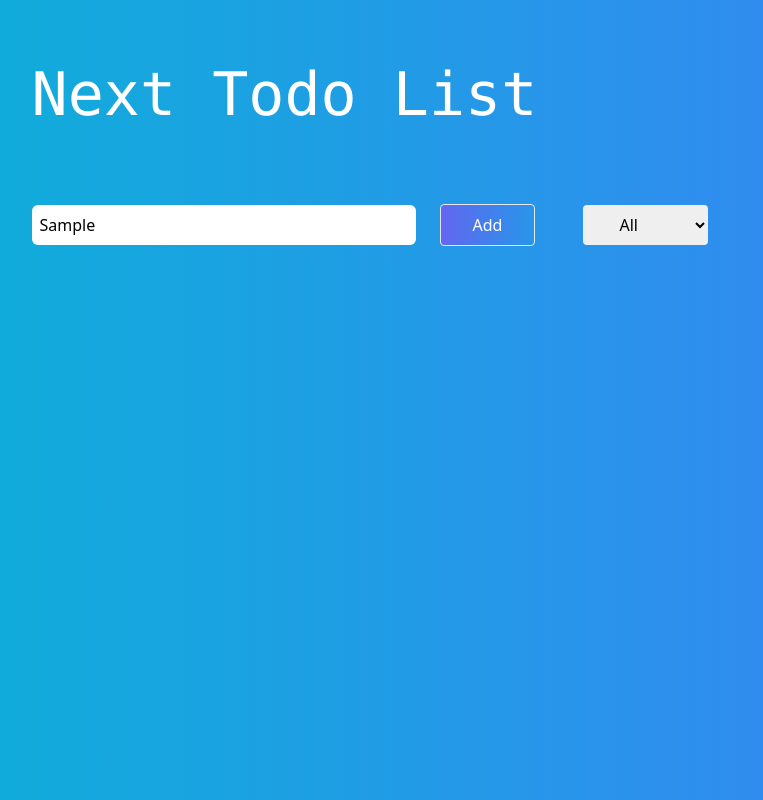
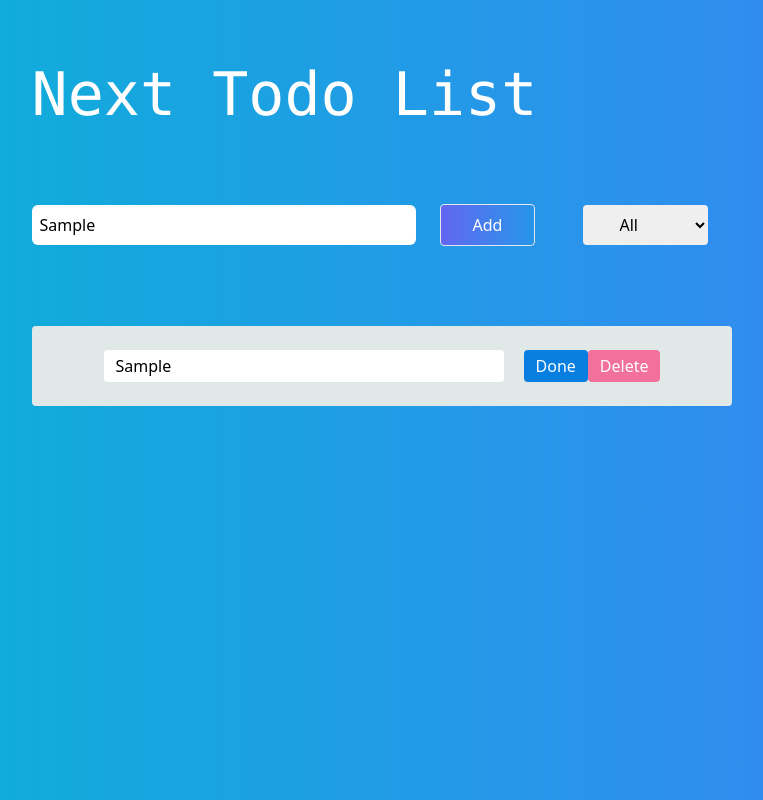
Before and after one commit to ashutoshbhandari5/List-Editor, a Next.js app: page / in a window 1280 px wide. Both pictures are taken after typing "Sample" into the empty fields and a click on the button "Add". Shown: the whole page, without its empty margins (258-1021 px from the left). Built offline with nearby package versions, Linux system fonts and the light colour scheme.

Commit message:
initial functionality

```diff
--- a/components/TodoForm.js
+++ b/components/TodoForm.js
@@ -5,6 +5,7 @@ const TodoForm = ({
   setTodoItem,
   currentFilter,
   setCurrentFilter,
+  submitNewTodo,
 }) => {
   return (
     <div>
@@ -14,7 +15,13 @@ const TodoForm = ({
         value={todoItem}
         type="text"
       />
-      <button className="mx-6 border-[1px] text-white px-8 cursor-pointer py-2 bg-gradient-to-r from-indigo-500 rounded hover:opacity-80 transition-all">
+      <button
+        onClick={(e) => {
+          e.preventDefault();
+          submitNewTodo();
+        }}
+        className="mx-6 border-[1px] text-white px-8 cursor-pointer py-2 bg-gradient-to-r from-indigo-500 rounded hover:opacity-80 transition-all"
+      >
         Add
       </button>
       <select
@@ -23,9 +30,9 @@ const TodoForm = ({
         className="mx-6 px-8 cursor-pointer rounded py-2 outline-none"
       >
         <option disabled={true}>Filter</option>
-        <option>All</option>
-        <option>Done</option>
-        <option>Todo</option>
+        <option value="all">All</option>
+        <option value="completed">Done</option>
+        <option value="incomplete">Todo</option>
       </select>
     </div>
   );
--- /dev/null
+++ b/components/TodoItem.js
@@ -0,0 +1,27 @@
+import React from "react";
+
+const TodoItem = ({ item, handleIsCompleted, deleteTodo }) => {
+  return (
+    <div className="flex w-full min-w-[120px] justify-center text-white p-2">
+      <h1 className="bg-white min-w-[400px] text-black py-1 px-3 rounded mr-5 ">
+        {item.name}
+      </h1>
+      <button
+        onClick={(e) => {
+          handleIsCompleted(item.id);
+        }}
+        className="py-1 px-3 rounded bg-add-green"
+      >
+        Done
+      </button>
+      <button
+        onClick={() => deleteTodo(item.id)}
+        className="bg-delete-red rounded py-1 px-3"
+      >
+        Delete
+      </button>
+    </div>
+  );
+};
+
+export default TodoItem;
--- a/pages/index.js
+++ b/pages/index.js
@@ -1,14 +1,83 @@
-import React, { useEffect, useState } from "react";
+import React, { useCallback, useEffect, useState } from "react";
 import TodoForm from "../components/TodoForm";
+import TodoItem from "../components/TodoItem";
 
 export default function Home() {
   const [todoItem, setTodoItem] = useState("");
   const [currentFilter, setCurrentFilter] = useState("All");
   const [todo, setTodoList] = useState([]);
 
-  const submitNewTodo = () => {};
+  const setTodosInLocalStorage = (todos) => {
+    if (window !== undefined) {
+      if (todos !== null) {
+        localStorage.setItem("todos", JSON.stringify(todos));
+      } else {
+        localStorage.setItem("todos", JSON.stringify([]));
+      }
+    }
+  };
 
-  useEffect(() => {}, []);
+  const getTodosFromLocalStorage = () => {
+    if (typeof window !== undefined) {
+      const todos = JSON.parse(localStorage.getItem("todos"));
+      if (todos) {
+        return todos;
+      }
+      return [];
+    }
+  };
+
+  const filterTodos = (todos) => {
+    switch (currentFilter) {
+      case "all":
+        return todos;
+        break;
+
+      case "completed":
+        return todos.filter((el) => el.completed);
+        break;
+
+      case "incomplete":
+        return todos.filter((el) => !el.completed);
+        break;
+    }
+  };
+
+  const submitNewTodo = () => {
+    setTodoList((prevState) => {
+      const newTodoList = [
+        ...prevState,
+        {
+          name: todoItem,
+          completed: false,
+          date: new Date().toJSON().slice(0, 10).replace(/-/g, "/"),
+          id: Date.now().toString(36) + Math.random().toString(36).substr(2),
+        },
+      ];
+      setTodosInLocalStorage(newTodoList);
+      return newTodoList;
+    });
+  };
+
+  const handleIsCompleted = (id) => {
+    setTodoList((prevState) =>
+      prevState.map((el) => {
+        if (el.id === id) {
+          return { ...el, completed: true };
+        } else {
+          return el;
+        }
+      })
+    );
+  };
+
+  const deleteTodo = (id) => {
+    setTodoList((prevState) => prevState.filter((el) => el.id !== id));
+  };
+
+  useEffect(() => {
+    setTodoList(() => getTodosFromLocalStorage());
+  }, []);
 
   return (
     <div className="p-6 relative bg-gradient-to-r from-cyan-500 to-blue-500 h-screen w-screen flex justify-center place-items-start">
@@ -20,8 +89,21 @@ export default function Home() {
             setTodoItem={setTodoItem}
             currentFilter={currentFilter}
             setCurrentFilter={setCurrentFilter}
+            submitNewTodo={submitNewTodo}
           />
         </div>
+        {todo.length > 0 && (
+          <div className=" rounded p-4 bg-white-gradient flex flex-col place-items-start mt-20 justify-center h-full">
+            {todo.map((el, i) => (
+              <TodoItem
+                handleIsCompleted={handleIsCompleted}
+                deleteTodo={deleteTodo}
+                item={el}
+                key={i}
+              />
+            ))}
+          </div>
+        )}
       </div>
     </div>
   );
--- a/tailwind.config.js
+++ b/tailwind.config.js
@@ -5,7 +5,13 @@ module.exports = {
     "./components/**/*.{js,ts,jsx,tsx}",
   ],
   theme: {
-    extend: {},
+    extend: {
+      colors: {
+        "add-green": "#087EE1",
+        "delete-red": "#f2709c",
+        "white-gradient": "#E1E9E8",
+      },
+    },
   },
   plugins: [],
 };
```
